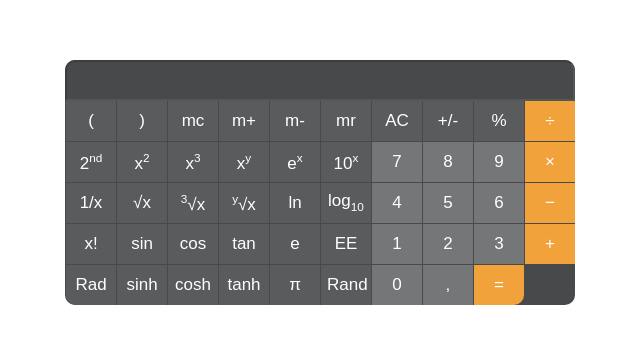
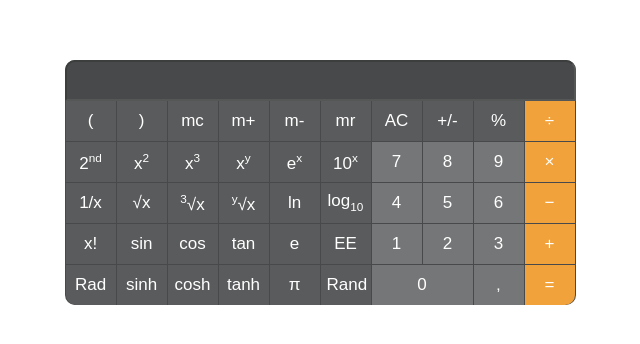
Before and after one commit to MaxZayHub/calculator, a website built with webpack: page src/index.html in a window 1280 px wide. Shown: the part 226-570 px from the top of the page, without its empty margins (320-960 px from the left). Built offline with nearby package versions, Linux system fonts and the light colour scheme.

Commit message:
fix: correct design

```diff
--- a/src/styles/style.css
+++ b/src/styles/style.css
@@ -10,7 +10,7 @@ body {
 }
 
 .calc {
-  width: 510px;
+  width: 511px;
   height: 245px;
   background-color: rgb(72, 73, 74);
   border-radius: 10px;
@@ -38,11 +38,10 @@ body {
 
 .buttons-block {
   height: 100%;
-  display: grid;
+  display: flex;
   margin: 0px 1px 0px 1px;
-  grid-template-columns: repeat(10, 1fr);
-  grid-column-gap: 1px;
-  grid-row-gap: 1px;
+  flex-wrap: wrap;
+  gap: 1px;
 }
 
 .button {
@@ -88,5 +87,6 @@ body {
 }
 
 .zero {
-  grid-template-columns: 100px;
+  box-sizing: border-box;
+  width: 101px;
 }
```
Also changed, not shown: 1 other file.
